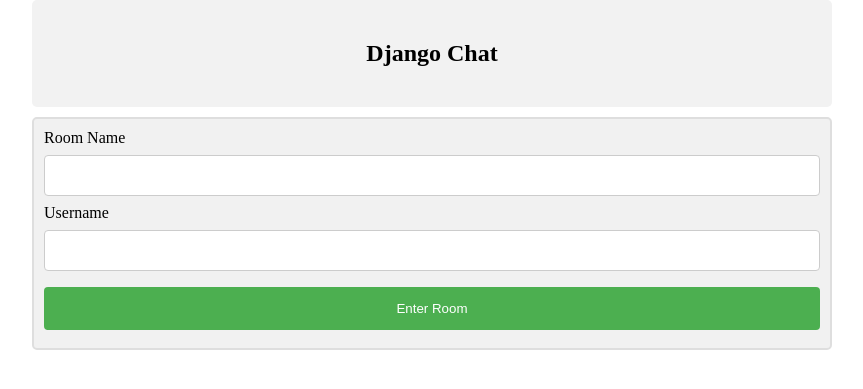
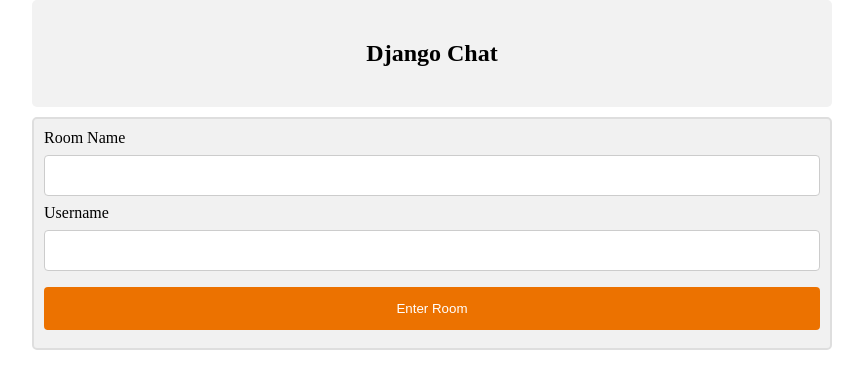
Before and after one commit to SanskarOmer/Realtime_Chatting_app_using_django, a Django app: page / in a window 1280 px wide. Shown: the top 389 px of the page, without its empty margins (208-1071 px from the left). Run offline with Django 5.2, Linux system fonts and the light colour scheme.

Commit message:
change some styling

```diff
--- a/chattingApp/templates/home.html
+++ b/chattingApp/templates/home.html
@@ -74,7 +74,7 @@ body {
 
     input[type=submit] {
     width: 100%;
-    background-color: #4CAF50;
+    background-color: #ec7200;
     color: white;
     padding: 14px 20px;
     margin: 8px 0;
--- a/chattingApp/templates/room.html
+++ b/chattingApp/templates/room.html
@@ -106,7 +106,7 @@ body {
 
     input[type=submit] {
     width: 100%;
-    background-color: #4CAF50;
+    background-color: #e04d4d;
     color: white;
     padding: 14px 20px;
     margin: 8px 0;
```
